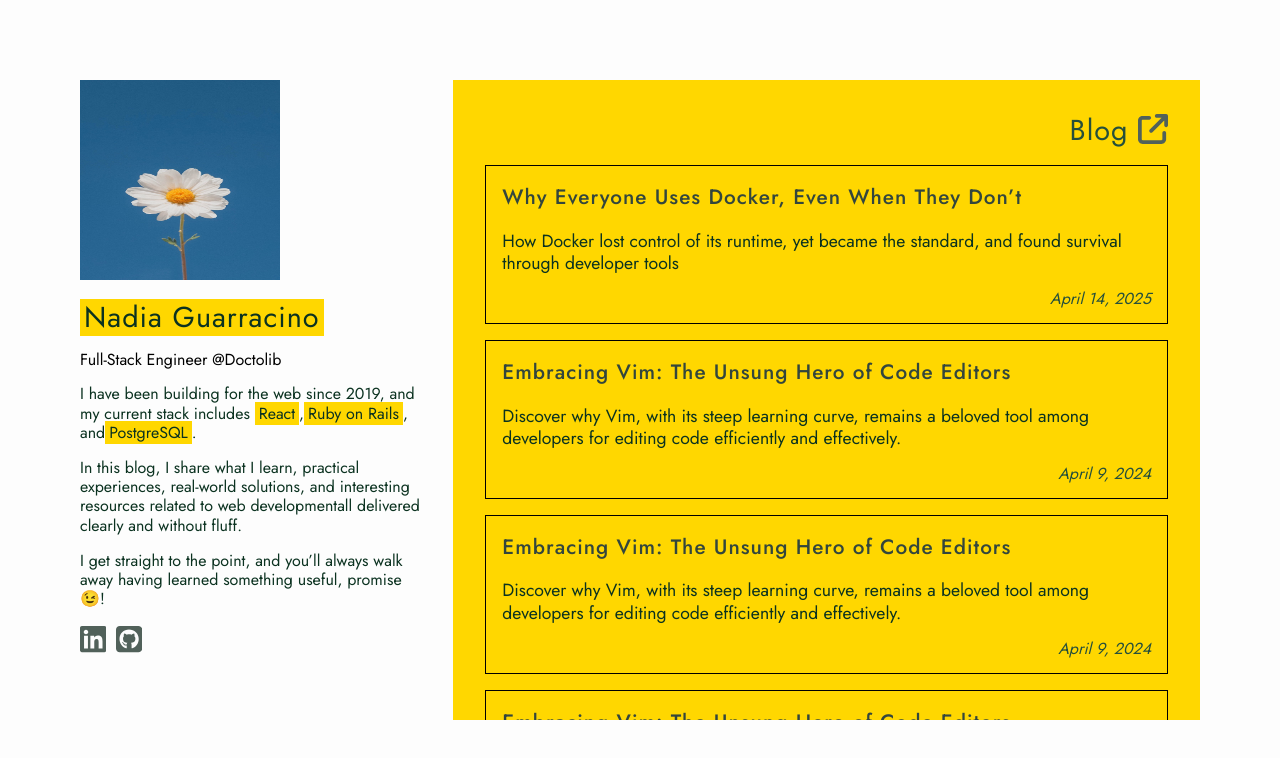
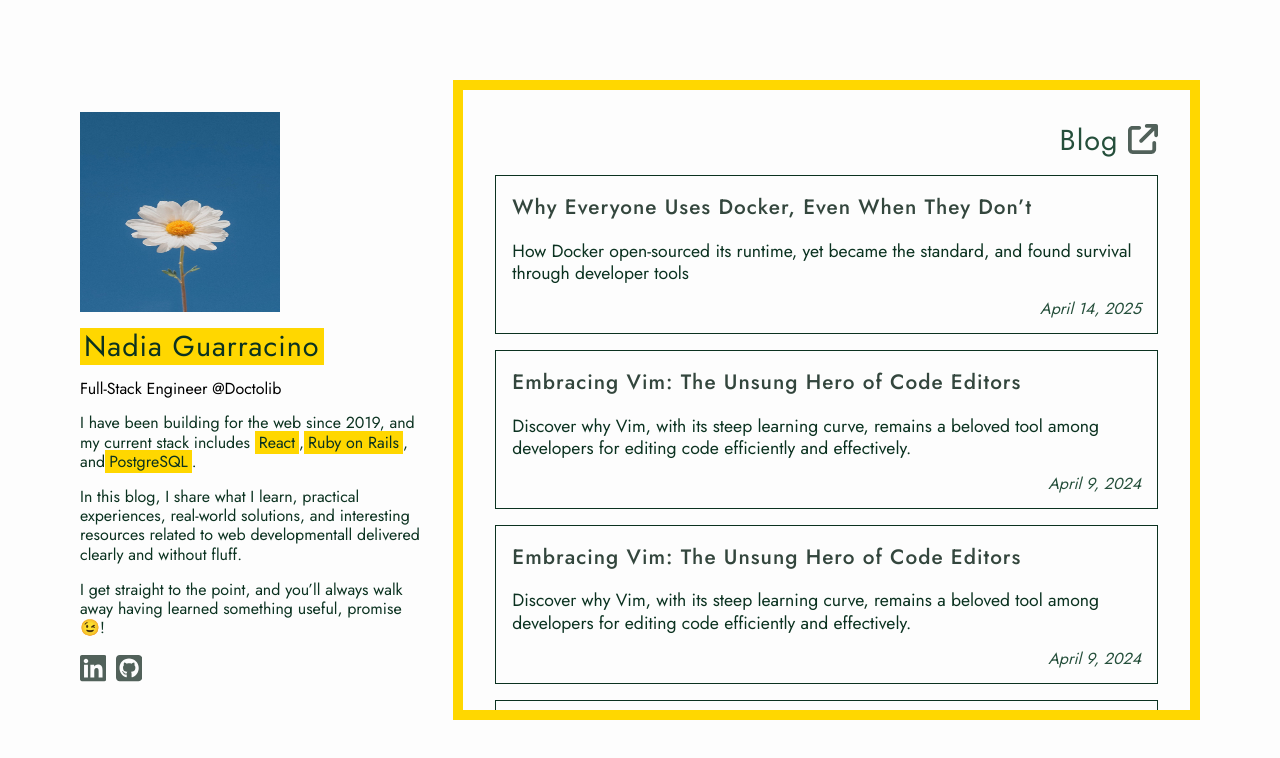
Before and after one commit to JackGarrus/nadyg-website, a Next.js app: page / in a window 1280 px wide. Shown: the top 758 px of the page. Built offline with nearby package versions, Linux system fonts and the light colour scheme.

Commit message:
add responsivity to main page

```diff
--- a/src/app/blog/posts/docker-story.mdx
+++ b/src/app/blog/posts/docker-story.mdx
@@ -1,7 +1,7 @@
 ---
 title: "Why Everyone Uses Docker, Even When They Don’t"
 publishedAt: "2025-04-14"
-summary: "How Docker lost control of its runtime, yet became the standard, and found survival through developer tools"
+summary: "How Docker open-sourced its runtime, yet became the standard, and found survival through developer tools"
 ---
 
 ## The Docker Engine
--- a/src/app/components/AboutSection.module.css
+++ b/src/app/components/AboutSection.module.css
@@ -1,27 +1,56 @@
 .container {
-  padding-right: 2rem;
+  padding-top: 2rem;
 }
 
-.linksContainer {
+.aboutImage {
+  grid-area: image;
   display: flex;
-  align-items: center;
+  flex-direction: column;
 }
 
-.linksContainer a {
-  margin-right: 12px;
-  padding: 16px 0 16px;
+.aboutImage h1 {
+  margin-top: 1rem;
 }
 
-a.link:hover {
-  color: #249754;
+.aboutDescription {
+  grid-area: about;
+  display: flex;
+  flex-direction: column;
 }
 
 .contacts {
   display: flex;
+  padding-bottom: 2rem;
 }
 
-@media (max-width: 600px) {
+@media (min-width: 600px) {
   .container {
     padding-right: 0;
+
+    display: grid;
+    grid-template-areas: "image . about";
+    grid-template-columns: auto 2rem auto;
+
+    height: 100vh;
+    align-items: center;
   }
 }
+
+@media screen and (min-width: 1024px) {
+  .container {
+    padding-right: 2rem;
+  }
+
+  .contacts {
+    padding-bottom: 0;
+  }
+}
+
+@media screen and (min-width: 1024px) {
+  .container {
+    display: flex;
+    flex-direction: column;
+    height: auto;
+    align-items: start;
+  }
+}
--- a/src/app/components/AboutSection.tsx
+++ b/src/app/components/AboutSection.tsx
@@ -14,10 +14,8 @@ import l from "@/app/style/layout.module.css";
 export default function AboutSection() {
   return (
     <div className={s.container}>
-      <div>
+      <div className={s.aboutImage}>
         <Image src="/profile.jpg" alt="Profile" width={200} height={200} />
-      </div>
-      <br />
         <motion.h1
           initial={{ opacity: 0 }}
           animate={{ opacity: 1 }}
@@ -28,7 +26,9 @@ export default function AboutSection() {
         </motion.h1>
         <br />
         <h2>Full-Stack Engineer @Doctolib</h2>
+      </div>
       <br />
+      <div className={s.aboutDescription}>
         <p className={t.aboutParagraph}>
           I have been building for the web since 2019, and my current stack
           includes <span className={t.highlight}>React</span>,
@@ -43,8 +43,8 @@ export default function AboutSection() {
         </p>
         <br />
         <p className={t.aboutParagraph}>
-        I get straight to the point, and you’ll always walk away having learned
-        something useful, promise 😉!
+          I get straight to the point, and you’ll always walk away having
+          learned something useful, promise 😉!
         </p>
         <br />
         <div className={s.contacts}>
@@ -66,5 +66,6 @@ export default function AboutSection() {
           </Link>
         </div>
       </div>
+    </div>
   );
 }
--- a/src/app/components/Posts.module.css
+++ b/src/app/components/Posts.module.css
@@ -12,15 +12,19 @@
 }
 
 .card_inner {
-  border: 1px solid;
+  border: 5px solid var(--highlight);
   padding: 1rem;
 
-  background-color: var(--highlight);
+  background-color: transparent;
   transition: background-color 0.3s ease-in-out;
 }
 
 .card_inner:hover {
-  background-color: rgb(238, 241, 240);
+  background-color: var(--accent);
+}
+
+.card_inner:hover > * {
+  color: white;
 }
 
 .title {
@@ -35,3 +39,10 @@
   font-style: italic;
   color: var(--dark-accent);
 }
+
+@media screen and (min-width: 1024px) {
+  .card_inner {
+    border: 1px solid var(--normal);
+    padding: 1rem;
+  }
+}
--- a/src/app/page.module.css
+++ b/src/app/page.module.css
@@ -1,16 +1,6 @@
 .page {
-  display: grid;
-  grid-template-areas: "about posts";
-  grid-template-columns: 1fr 2fr;
-}
-
-.yapSection {
-  grid-area: about;
-}
-
-.blogSection {
-  grid-area: posts;
-  padding: 2rem;
+  display: flex;
+  flex-direction: column;
 }
 
 .yapSection,
@@ -26,5 +16,24 @@
   overflow-y: scroll;
   scrollbar-color: var(--main-brand);
   scrollbar-width: thin;
-  background-color: gold;
+  /* background-color: gold; */
+  padding: 0.5rem;
 }
+
+@media screen and (min-width: 1024px) {
+  .page {
+    display: grid;
+    grid-template-areas: "about posts";
+    grid-template-columns: 1fr 2fr;
+  }
+
+  .yapSection {
+    grid-area: about;
+  }
+
+  .blogSection {
+    grid-area: posts;
+    padding: 2rem;
+    border: 10px solid var(--highlight);
+  }
+}
```
Lines whose indentation alone changed are shown as unchanged.
